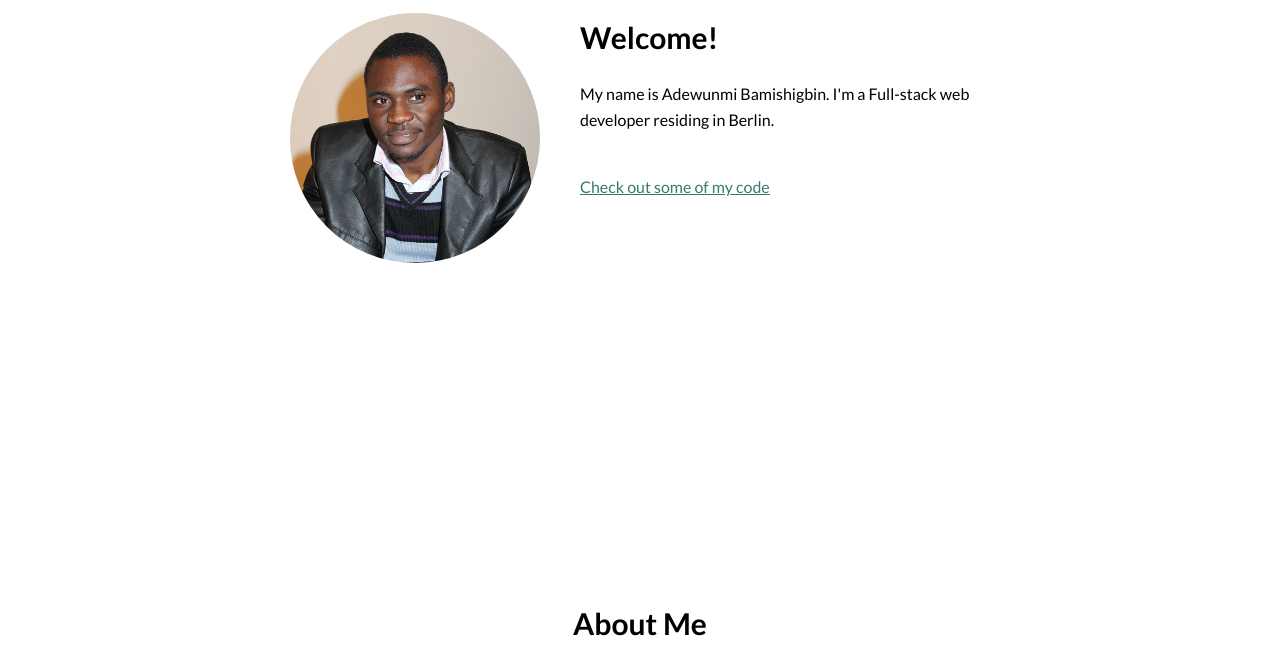
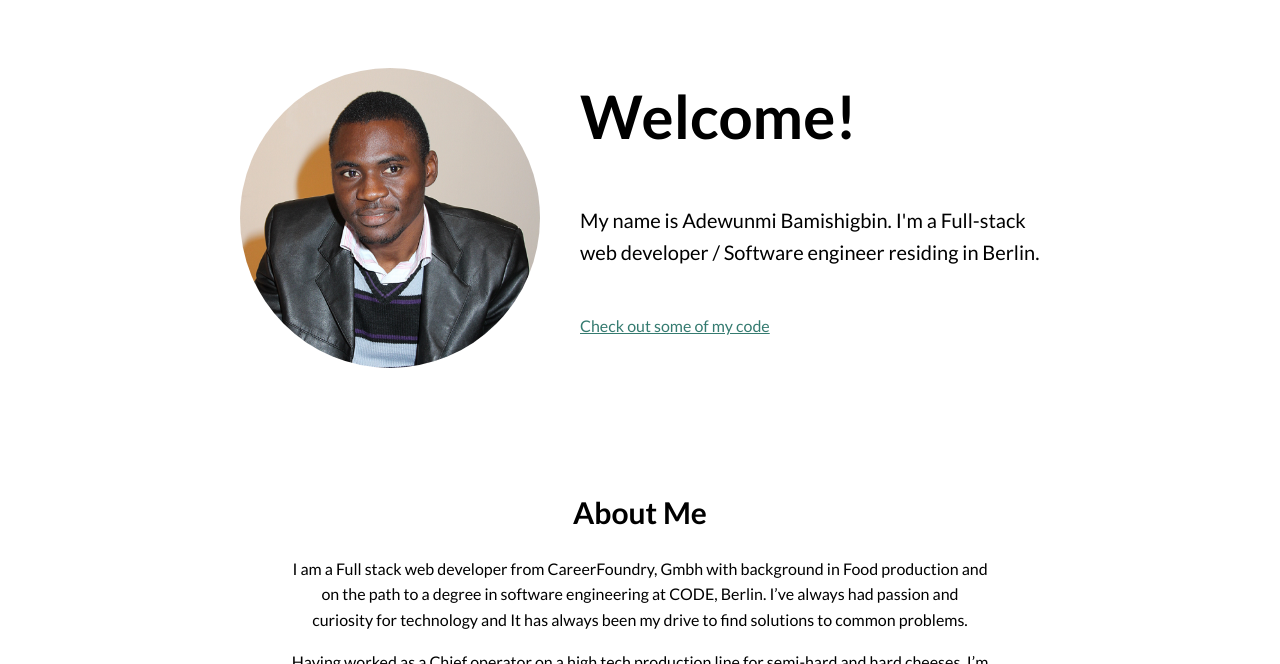
Before and after one commit to adexbam/portfolio-site, a plain HTML site: page index.html in a window 1280 px wide. Shown: the part 58-722 px from the top of the page. Drawn offline with nearby package versions, Linux system fonts and the light colour scheme; files that its build step writes are made by us from their sources.

Commit message:
increase landing page size

```diff
--- a/css/styles.css
+++ b/css/styles.css
@@ -77,11 +77,26 @@ button:focus {
   text-decoration: none;
 }
 
+.profile {
+  max-width: 800px;
+  height: 400px;
+  margin: 0 auto;
+  margin-top: 100px;
+}
+
 .profile__portrait {
   float: left;
   width: 300px;
   margin-right: 40px;
   border-radius: 50%;
+}
+
+.profile h1 {
+  font-size: 60px;
+}
+
+.profile p {
+  font-size: 20px;
 }
 
 @media screen and (max-width: 600px) {
@@ -95,13 +110,6 @@ button:focus {
   display: flex;
   flex-direction: column;
   text-align: center;
-}
-
-.profile {
-  max-width: 700px;
-  height: 540px;
-  margin: 0 auto;
-  margin-top: 100px;
 }
 
 .page-header {
@@ -344,6 +352,7 @@ table {
   border: none;
   cursor: pointer;
   margin-right: auto;
+  text-decoration: none;
 }
 
 @media screen and (max-width: 600px) {
--- a/index.html
+++ b/index.html
@@ -8,7 +8,7 @@
     <link rel="stylesheet" type="text/css" href="https://cdnjs.cloudflare.com/ajax/libs/normalize/8.0.0/normalize.min.css">
     <link href="https://fonts.googleapis.com/css?family=Lato:400,700" rel="stylesheet">
     <link rel="stylesheet" type="text/css" href="css/styles.css">
-    <link rel="stylesheet" type="text/css" href="style.production.css">
+    <!--link rel="stylesheet" type="text/css" href="style.production.css"-->
   </head>
 
   <body>
@@ -26,17 +26,17 @@
         <i class="fa fa-bars"></i>
       </a>
     </div>
-    <br><br>
+    <br>
 
     <div class="profile" id="profile"><!--add portrait img here-->
       <img class="profile__portrait" src="img/adewunmi_pic.png" alt="Adewunmi Bamishigbin Portrait">
       <h1>Welcome!</h1>
       <p>
-        My name is Adewunmi Bamishigbin. I'm a <span>Full-stack web</span> developer residing in Berlin.
+        My name is Adewunmi Bamishigbin. I'm a <span>Full-stack web developer / Software engineer</span> residing in Berlin.
       </p>
       <br>
       <a href="works.html">Check out some of my code</a>
-    </div><br>
+    </div>
 
     <div class="profile__about" id="about"><!--about me here-->
       <h1>About Me</h1>
@@ -178,7 +178,7 @@
       <br>
       <h2>Or send your request here...</h2>
       Email: <a href="mailto:adewunmi.bamishigbin@gmail.com">adewunmi.bamishigbin(at)gmail.com</a><br>
-      Telephone <a href="tel:+4915210686353"><br>Tel No: +4915210686353</a><br>
+      Telephone <a href="tel:+4917623645702"><br>Call my phone</a><br>
       Skype <a href="skype:adexbam">adexbam</a><br>
       <br><br>
       <!--later add backend to the form bellow
--- a/js/scripts.js
+++ b/js/scripts.js
@@ -1,3 +1,13 @@
+function myFunction() {
+  var x = document.getElementById("myTopnav");
+  if (x.className === "topnav") {
+    x.className += " responsive";
+  } else {
+    x.className = "topnav";
+  }
+}
+
+/*
 (function() {
     var $form = document.querySelector('#contact-form');
     var $emailInput = document.querySelector('#contact-email');
@@ -53,12 +63,4 @@
 
     $emailInput.addEventListener('input', validateEmail);
 })();
-
-function myFunction() {
-  var x = document.getElementById("myTopnav");
-  if (x.className === "topnav") {
-    x.className += " responsive";
-  } else {
-    x.className = "topnav";
-  }
-}
+*/
```
